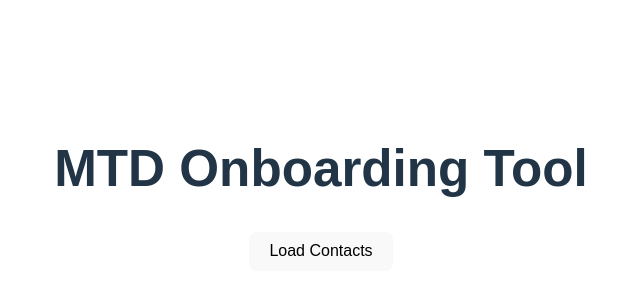
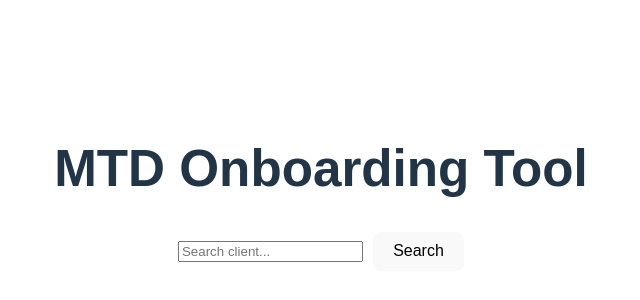
Before and after one commit to coadyg/mtd-onboarding-ui, a React (Vite) app: page / in a window 1280 px wide. Shown: the part 196-496 px from the top of the page, without its empty margins (319-959 px from the left). Built offline with nearby package versions, Linux system fonts and the light colour scheme.

Commit message:
Update App.jsx

```diff
--- a/src/App.jsx
+++ b/src/App.jsx
@@ -1,28 +1,38 @@
-import { useState } from 'react'
-import './App.css'
+import { useState } from "react"
+import "./App.css"
 
 function App() {
 
   const [contacts, setContacts] = useState([])
+  const [query, setQuery] = useState("")
 
-  async function loadContacts() {
+  async function searchContacts() {
 
-const response = await fetch(
-  "https://mtd-onboarding-20104860254.development.catalystserverless.eu/server/getContacts_2/execute"
-)
+    const response = await fetch(
+      "https://mtd-onboarding-20104860254.development.catalystserverless.eu/server/getContacts_2/execute?q=" + query
+    )
 
-const data = await response.json()
+    const data = await response.json()
 
-setContacts(data)
+    setContacts(data)
 
   }
 
   return (
     <div style={{ padding: "40px", fontFamily: "Arial" }}>
+
       <h1>MTD Onboarding Tool</h1>
 
-      <button onClick={loadContacts}>
-        Load Contacts
+      <input
+        type="text"
+        placeholder="Search client..."
+        value={query}
+        onChange={(e) => setQuery(e.target.value)}
+        style={{ marginRight: "10px" }}
+      />
+
+      <button onClick={searchContacts}>
+        Search
       </button>
 
       <div style={{ marginTop: "30px" }}>
@@ -32,6 +42,7 @@ setContacts(data)
           </div>
         ))}
       </div>
+
     </div>
   )
 }
```
